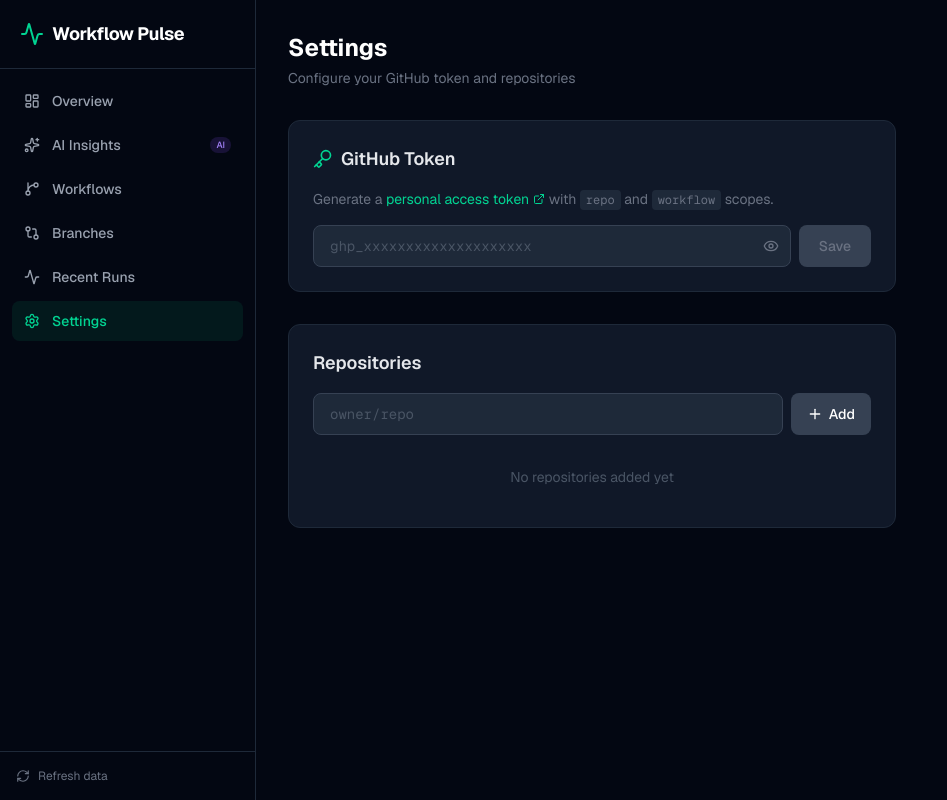
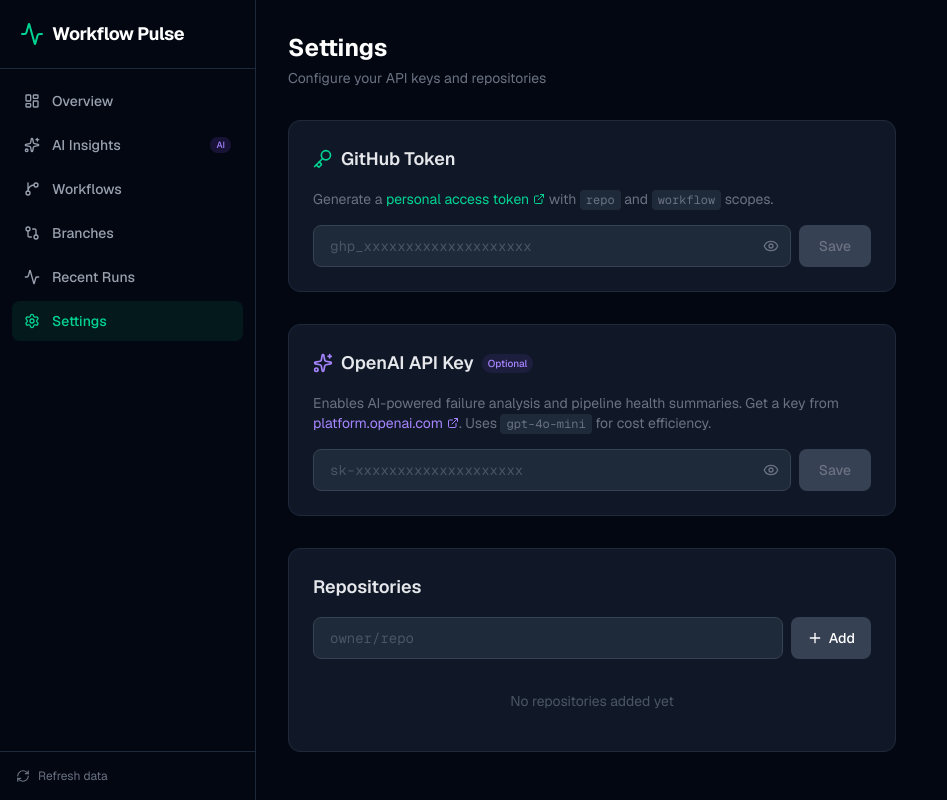
Before and after one commit to rallegrette/workflow-pulse, a Next.js app: page /settings in a window 1280 px wide. Shown: the whole page, without its empty margins (0-947 px from the left). Built offline with nearby package versions, Linux system fonts and the light colour scheme.

Commit message:
Refresh page layout

```diff
--- a/src/app/settings/page.tsx
+++ b/src/app/settings/page.tsx
@@ -8,20 +8,36 @@ import {
   Eye,
   EyeOff,
   ExternalLink,
+  Sparkles,
 } from "lucide-react";
 import { useDashboard } from "@/context/DashboardContext";
 
 export default function SettingsPage() {
-  const { token, repos, activeRepo, setToken, addRepo, removeRepo, setActiveRepo } =
-    useDashboard();
+  const {
+    token,
+    openaiKey,
+    repos,
+    activeRepo,
+    setToken,
+    setOpenaiKey,
+    addRepo,
+    removeRepo,
+    setActiveRepo,
+  } = useDashboard();
 
   const [tokenInput, setTokenInput] = useState(token);
   const [showToken, setShowToken] = useState(false);
+  const [aiKeyInput, setAiKeyInput] = useState(openaiKey);
+  const [showAiKey, setShowAiKey] = useState(false);
   const [repoInput, setRepoInput] = useState("");
   const [error, setError] = useState("");
 
   function handleSaveToken() {
     setToken(tokenInput.trim());
+  }
+
+  function handleSaveAiKey() {
+    setOpenaiKey(aiKeyInput.trim());
   }
 
   function handleAddRepo(e: React.FormEvent) {
@@ -41,11 +57,11 @@ export default function SettingsPage() {
       <div>
         <h1 className="text-2xl font-bold text-white">Settings</h1>
         <p className="text-sm text-gray-500 mt-1">
-          Configure your GitHub token and repositories
+          Configure your API keys and repositories
         </p>
       </div>
 
-      {/* Token Section */}
+      {/* GitHub Token */}
       <section className="bg-gray-900 border border-gray-800 rounded-xl p-6 space-y-4">
         <div className="flex items-center gap-2">
           <Key className="h-5 w-5 text-emerald-400" />
@@ -82,11 +98,7 @@ export default function SettingsPage() {
               onClick={() => setShowToken(!showToken)}
               className="absolute right-3 top-1/2 -translate-y-1/2 text-gray-500 hover:text-gray-300"
             >
-              {showToken ? (
-                <EyeOff className="h-4 w-4" />
-              ) : (
-                <Eye className="h-4 w-4" />
-              )}
+              {showToken ? <EyeOff className="h-4 w-4" /> : <Eye className="h-4 w-4" />}
             </button>
           </div>
           <button
@@ -99,7 +111,60 @@ export default function SettingsPage() {
         </div>
       </section>
 
-      {/* Repos Section */}
+      {/* OpenAI Key */}
+      <section className="bg-gray-900 border border-gray-800 rounded-xl p-6 space-y-4">
+        <div className="flex items-center gap-2">
+          <Sparkles className="h-5 w-5 text-violet-400" />
+          <h2 className="text-lg font-semibold text-gray-200">
+            OpenAI API Key
+          </h2>
+          <span className="text-[10px] bg-violet-500/10 text-violet-400 px-1.5 py-0.5 rounded-full font-medium">
+            Optional
+          </span>
+        </div>
+        <p className="text-sm text-gray-500">
+          Enables AI-powered failure analysis and pipeline health summaries.
+          Get a key from{" "}
+          <a
+            href="https://platform.openai.com/api-keys"
+            target="_blank"
+            rel="noopener noreferrer"
+            className="text-violet-400 hover:text-violet-300 inline-flex items-center gap-1"
+          >
+            platform.openai.com
+            <ExternalLink className="h-3 w-3" />
+          </a>
+          . Uses <code className="text-xs bg-gray-800 px-1.5 py-0.5 rounded">gpt-4o-mini</code> for
+          cost efficiency.
+        </p>
+        <div className="flex gap-2">
+          <div className="relative flex-1">
+            <input
+              type={showAiKey ? "text" : "password"}
+              value={aiKeyInput}
+              onChange={(e) => setAiKeyInput(e.target.value)}
+              placeholder="sk-xxxxxxxxxxxxxxxxxxxx"
+              className="w-full bg-gray-800 border border-gray-700 text-gray-200 text-sm rounded-lg px-4 py-2.5 pr-10 placeholder:text-gray-600 focus:outline-none focus:ring-2 focus:ring-violet-500/30 focus:border-violet-500/50 font-mono"
+            />
+            <button
+              type="button"
+              onClick={() => setShowAiKey(!showAiKey)}
+              className="absolute right-3 top-1/2 -translate-y-1/2 text-gray-500 hover:text-gray-300"
+            >
+              {showAiKey ? <EyeOff className="h-4 w-4" /> : <Eye className="h-4 w-4" />}
+            </button>
+          </div>
+          <button
+            onClick={handleSaveAiKey}
+            disabled={!aiKeyInput.trim() || aiKeyInput.trim() === openaiKey}
+            className="bg-violet-600 hover:bg-violet-500 disabled:bg-gray-700 disabled:text-gray-500 text-white text-sm font-medium px-5 py-2.5 rounded-lg transition-colors"
+          >
+            Save
+          </button>
+        </div>
+      </section>
+
+      {/* Repos */}
       <section className="bg-gray-900 border border-gray-800 rounded-xl p-6 space-y-4">
         <h2 className="text-lg font-semibold text-gray-200">Repositories</h2>
         <form onSubmit={handleAddRepo} className="flex gap-2">
@@ -119,9 +184,7 @@ export default function SettingsPage() {
           </button>
         </form>
 
-        {error && (
-          <p className="text-sm text-red-400">{error}</p>
-        )}
+        {error && <p className="text-sm text-red-400">{error}</p>}
 
         {repos.length === 0 ? (
           <p className="text-sm text-gray-600 py-4 text-center">
```
